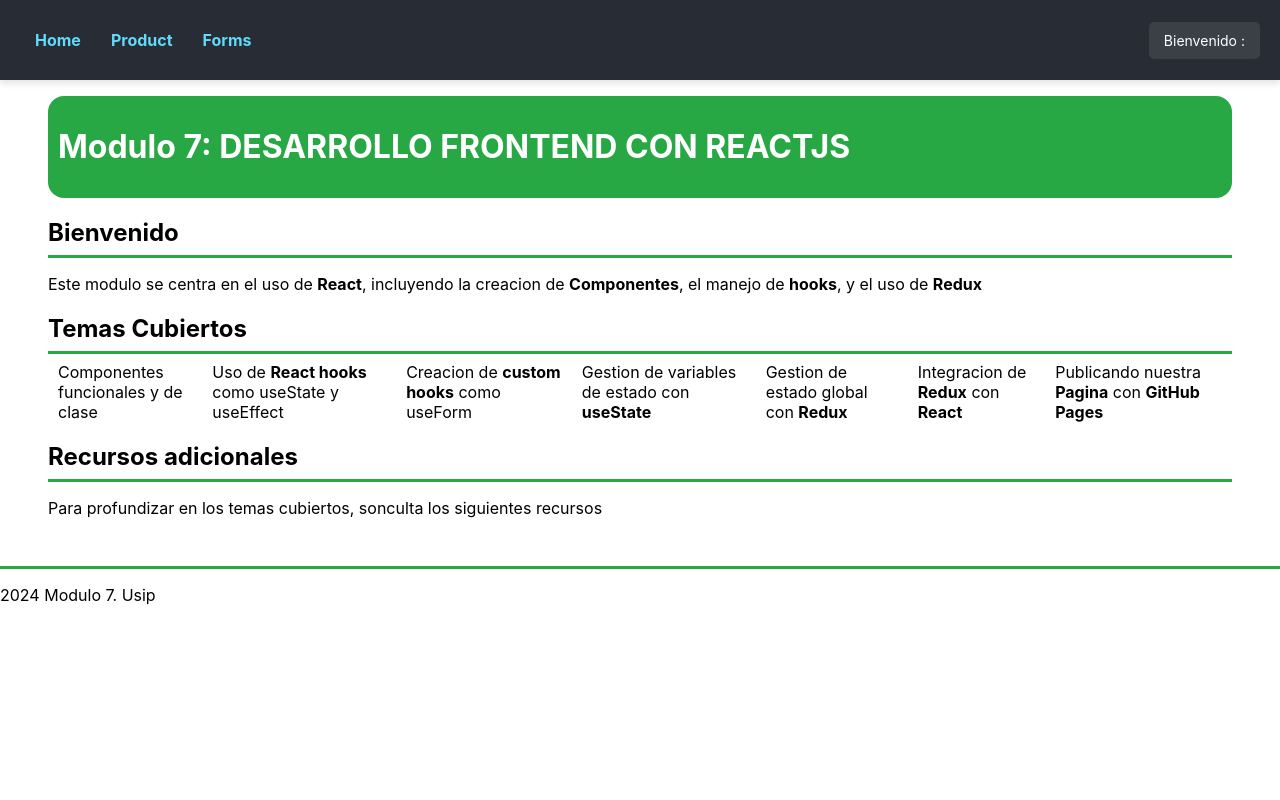
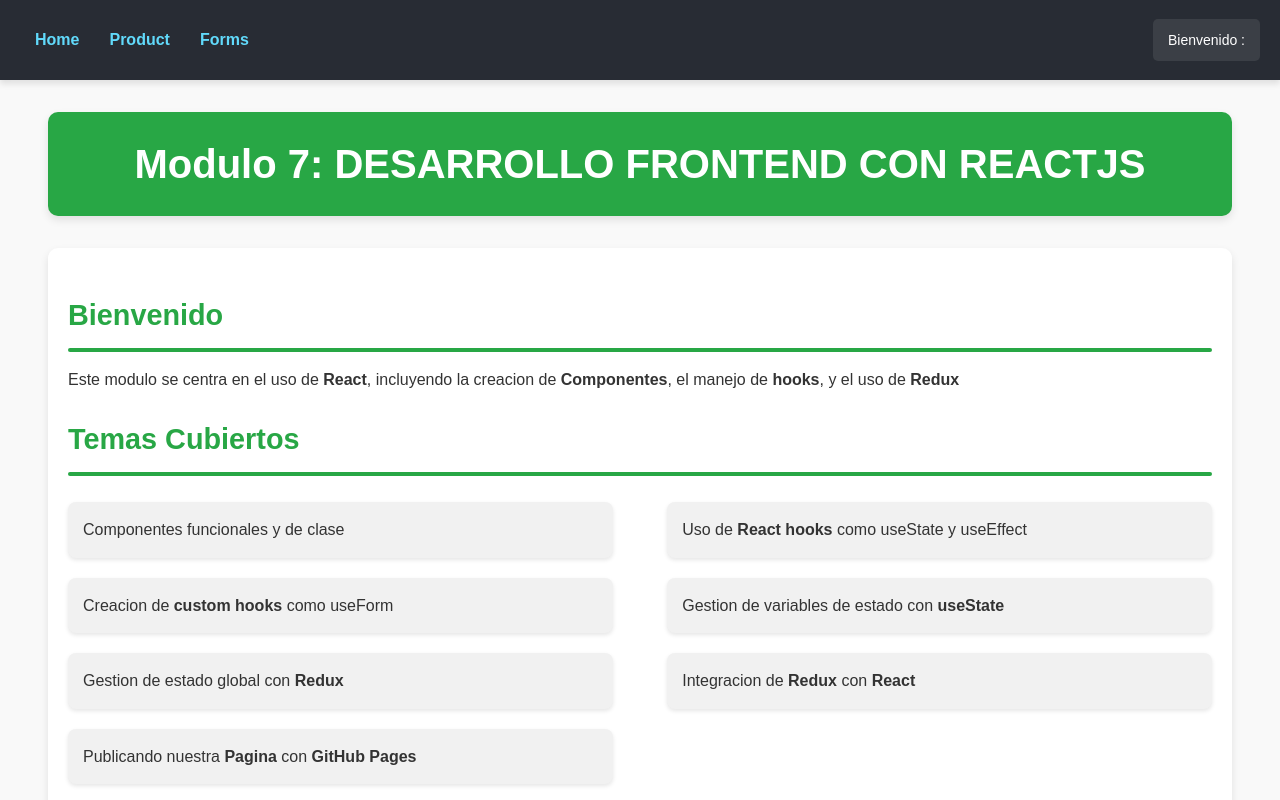
Before and after one commit to MAIKIREX/desarrollo-frontend-react, a React (Create React App) app: page / in a window 1280 px wide. Shown: the top 800 px of the page. Built offline with nearby package versions, Linux system fonts and the light colour scheme.

Commit message:
add new styles

```diff
--- a/src/App.css
+++ b/src/App.css
@@ -150,37 +150,98 @@ form div input:focus {
 
 /* style del land*/
 
-hr{
-  height: 3px;
+/* Estilos generales */
+body {
+  font-family: 'Arial', sans-serif;
+  line-height: 1.6;
+  color: #333;
+  background-color: #f9f9f9;
+  margin: 0;
+  padding: 0;
+}
+
+/* Estilo del header */
+.LandingPage-header {
+  background-color: #28a745;
+  color: white;
+  margin: 2rem 3rem;
+  border-radius: 10px;
+  padding: 20px;
+  box-shadow: 0 4px 8px rgba(0, 0, 0, 0.1);
+  text-align: center;
+}
+
+.LandingPage-header h1 {
+  margin: 0;
+  font-size: 2.5rem;
+}
+
+/* Estilo del cuerpo */
+.LandingPage-body {
+  text-align: left;
+  margin: 0 3rem;
+  padding-top: 1rem;
+  background-color: white;
+  border-radius: 10px;
+  box-shadow: 0 4px 8px rgba(0, 0, 0, 0.1);
+  padding: 20px;
+}
+
+.LandingPage-body hr {
+  height: 4px;
   border: none;
   background-color: #28a745;
+  width: 100%;
+  margin: 10px auto;
+  border-radius: 2px;
 }
 
-.LandingPage-header{
+.LandingPage-body h2 {
+  margin-bottom: 0.5rem;
+  font-size: 1.8rem;
+  color: #28a745;
+}
+
+.LandingPage-body p {
+  margin: 1rem 0;
+  font-size: 1rem;
+  line-height: 1.5;
+}
+
+/* Estilo del contenedor de temas */
+.LandingPage-container {
+  display: flex;
+  flex-wrap: wrap;
+  justify-content: space-between;
+  margin-top: 1rem;
+}
+
+.LandingPage-container div {
+  background-color: #f1f1f1;
+  padding: 15px;
+  margin: 10px 0;
+  border-radius: 8px;
+  box-shadow: 0 2px 4px rgba(0, 0, 0, 0.1);
+  flex-basis: 45%;
+  transition: transform 0.3s ease;
+}
+
+.LandingPage-container div:hover {
+  transform: translateY(-5px);
+}
+
+/* Estilo del footer */
+.LandingPage-footer {
+  margin: 2rem 3rem;
+  text-align: center;
   background-color: #28a745;
   color: white;
-  margin: 1rem 3rem;
-  border-radius: 1rem;
+  border-radius: 10px;
   padding: 10px;
+  box-shadow: 0 4px 8px rgba(0, 0, 0, 0.1);
 }
 
-.LandingPage-body{
-  text-align: left;
-  margin: 0 3rem;
+.LandingPage-footer p {
+  margin: 0;
+  font-size: 1rem;
 }
-
-.LandingPage-body h2{
-  margin-bottom: 1px;
-}
-
-.LandingPage-container{
-  display: flex;
-}
-
-.LandingPage-container div{
-  margin: 0 10px;
-}
-
-.LandingPage-footer{
-  margin-top: 3rem;
-}
```
